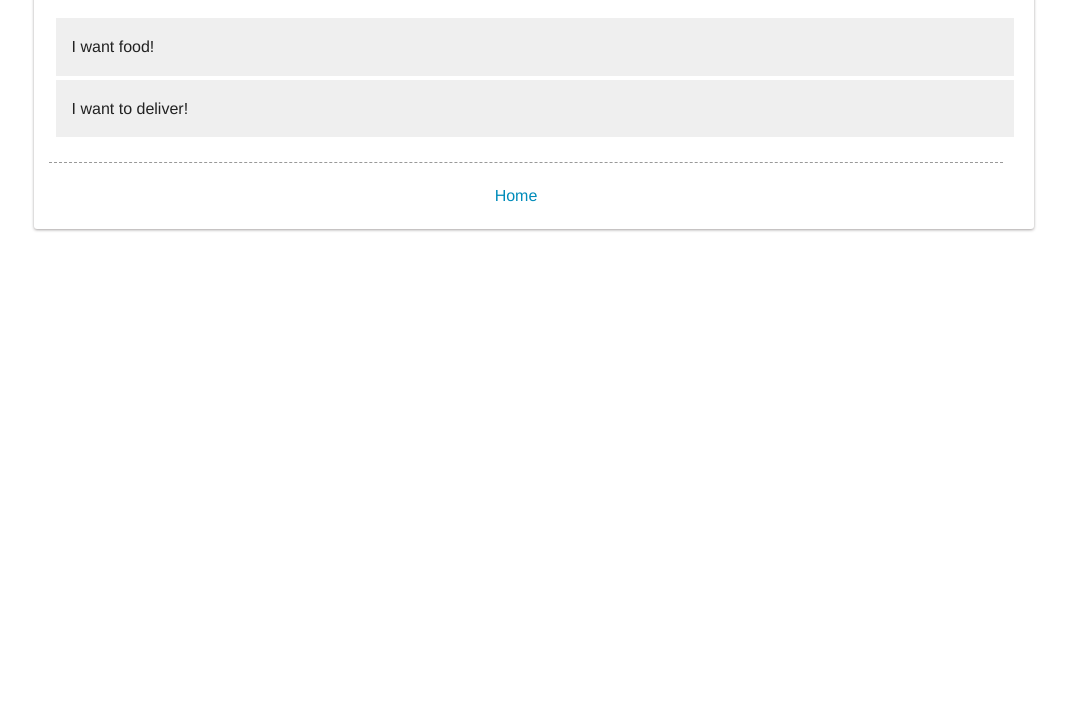
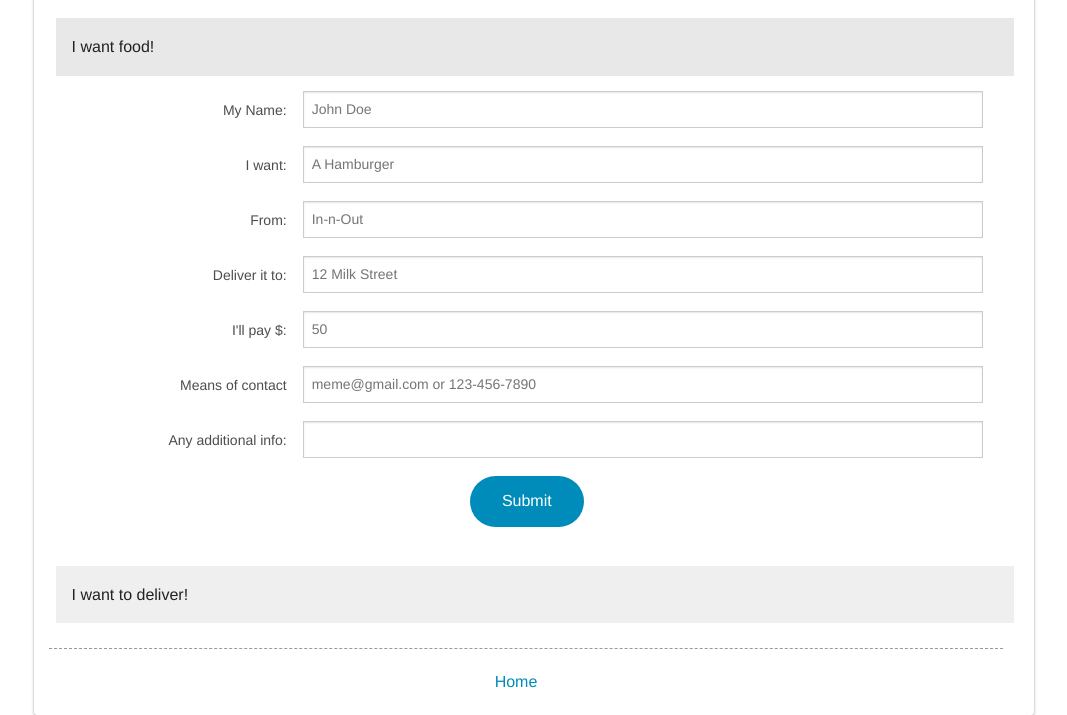
Before and after one commit to richardmin/Munchti.me, a Flask app: page / in a window 1280 px wide, after a click on "I want food!". Shown: the part 89-804 px from the top of the page, without its empty margins (106-1173 px from the left). Before the commit the page ends 321 px from the top, so only its background shows below. Run offline with Flask 2, Linux system fonts and the light colour scheme; data comes from the database, SQL or seed files in the repository; both versions use the stored data as it was after the commit; parts of the project's set-up code (start-up, migrations or seed data) failed here and were passed over.

Commit message:
Trying to get it to work for others

```diff
--- a/app/templates/base.html
+++ b/app/templates/base.html
@@ -13,7 +13,10 @@
 	<h2> herp </h2> -->
 {% block content %} {% endblock %}
     <script src="{{ url_for('static', filename='js/vendor/jquery.js') }}"></script>
+    <script src="{{ url_for('static', filename='js/app.js') }}"></script>
+    <script src="{{ url_for('static', filename='js/home.js') }}"></script>
     <script src="{{ url_for('static', filename='js/foundation.min.js') }}"></script>
     <script src="{{ url_for('static', filename='js/foundation/foundation.accordion.js') }}"></script>
+    <script>$(document).foundation();</script>
 </body>
 </html>
--- a/app/templates/index.html
+++ b/app/templates/index.html
@@ -18,77 +18,104 @@
         <li class="accordion-navigation">
           <a href="#panel2a">I want food! </a>
           <div id="panel2a" class="content">
-              <form>
+            <form id="orderForm">
               <div class="row">
                 <div class="9 columns">
-
+                  <div class="row">
+                    <div class="small-3 columns">
+                      <label for="right-label" class="right inline">My Name:</label>
+                    </div>
+                    <div class="small-9 columns">
+                      <input type="text" id="right-label" name="name" placeholder="John Doe" >
+                    </div>
+                  </div>
                   <div class="row">
                     <div class="small-3 columns">
                       <label for="right-label" class="right inline">I want:</label>
                     </div>
                     <div class="small-9 columns">
-                        <input type="text" id="right-label" name="food" id="food" placeholder="a hamburger from In-n-Out">
+                      <input type="text" id="right-label" name="food" placeholder="A Hamburger">
+                    </div>
+                  </div>
+                  <div class="row">
+                    <div class="small-3 columns">
+                      <label for="right-label" class="right inline">From:</label>
+                    </div>
+                    <div class="small-9 columns">
+                      <input type="text" id="right-label" name="source" placeholder="In-n-Out">
+                    </div>
+                  </div>
+                  <div class="row">
+                    <div class="small-3 columns">
+                      <label for="right-label" class="right inline">Deliver it to:</label>
+                    </div>
+                    <div class="small-9 columns">
+                      <input type="text" id="right-label" name="destination" placeholder="12 Milk Street">
+                    </div>
+                  </div>
+                 <div class="row">
+                  <div class="small-3 columns">
+                    <label for="right-label" class="right inline">I'll pay $:</label>
+                  </div>
+                  <div class="small-9 columns">
+                   <input type="text" name="payment" placeholder="50" />
                  </div>
                </div>
 
                <div class="row">
                 <div class="small-3 columns">
-                        <label for="right-label" class="right inline">Deliver it to:</label>
+                  <label for="right-label" class="right inline">Means of contact</label>
                 </div>
                 <div class="small-9 columns">
-                        <input type="text" id="right-label" name="desination" placeholder="the library">
+                 <input type="text" name="contact" placeholder="meme@gmail.com or 123-456-7890"/>
                </div>
              </div>
-
              <div class="row">
                 <div class="small-3 columns">
-                        <label for="right-label" class="right inline">Within the next</label>
+                  <label for="right-label" class="right inline">Any additional info:</label>
                 </div>
                 <div class="small-9 columns">
-                       <select name="time">
-                         <option value="husker">hour</option>
-                         <option value="starbuck">2 hours</option>
-                         <option value="hotdog">3 hours</option>
-                         <option value="apollo">4 hours</option>
-                       </select>
+                 <input type="text" name="info"/>
+               </div
+             <div id="orderError">
              </div>
-                   </div>
-
              <div class="row">
-                    <div class="small-3 columns">
-                      <label for="right-label" class="right inline">I'll pay:</label>
-                    </div>
-                    <div class="small-9 columns">
-                     <input type="text" name="time" placeholder="$$" />
-                    </div>
-                   </div>
-
-                   <div class="row">
-                    <div class="small-3 columns">
-                      <label for="right-label" class="right inline">Name:</label>
-                    </div>
-                    <div class="small-9 columns">
-                     <input type="text" name="name" placeholder="Barack Obama"/>
-                    </div>
-                   </div>
-
-                  <div class="row">
-                    <center><a href="#" class="button round" name="submit">Submit</a></center>
+              <center><input type="submit" class="button round" type="submit"></center>
             </div>
           </div>
 
         </div>
       </form>
+      <div id="orderError">
+      </div>
     </div>
   </li>
 
   <li class="accordion-navigation">
-        <a href="#panel3a">I want to deliver!</a>
-        <div id="panel3a" class="content">
-          <div class="panel">
-            <h5>This is a regular panel.</h5>
-            <p>It has an easy to override visual style, and is appropriately subdued.</p>
-          </div>
+    <a href="#panel3a" id="ordersRequest">I want to deliver!</a>
+    <script id="ordersTemplate" type="x-tmpl-mustache">
+      {% raw %}
+        {{#items}}
+      <a class="list-group-item order" id="{{ href }}" href="#" >
+        <strong>
+          {{ topic }}
+        </strong>
+        <br>
+        <small>
+          {{ dateTime }}
+        </small>
+      </a>
+      {{/items}}
+      {{^items}}
+      <a class="list-group-item" href="#">
+        <strong>
+          Nothing here yet.
+        </strong>
+      </a>
+        {{/items}}
+      {% endraw %}
+    </script>
+    <div id="panel3a" class="nav">
     </div>
   </li>
 </ul>
@@ -102,15 +129,7 @@
     </ul>
   </div>
 </div>
-
-  <script type="text/javascript">
-          //<![CDATA[
-          $('ul#menu3').nav-bar();
-          //]]>
-        </script>
-
 </div>
 
 </div><!-- end page wrap) -->
-    <script>$(document).foundation();</script>
 {% endblock %}
--- a/app/views.py
+++ b/app/views.py
@@ -1,27 +1,33 @@
 from flask import render_template, redirect, request
-from app import app, models, db, s, delete_entry
+from app import app, models, db, s, api_manager
+from models import Post
 from .forms import CreatePostForm, PostCommentForm
-import sched, time
+import sched, time, json
 from datetime import datetime
 
-@app.route('/')
-@app.route('/home')
+@app.route('/', methods=['GET', 'POST'])
+@app.route('/home', methods=['GET', 'POST'])
 def index():
 	posts = models.Post.query.all()
 	return render_template('index.html', posts=posts)
 
-@app.route('/create_post', methods=['GET', 'POST'])
-def create():
-	form = CreatePostForm(request.form)
-	if request.method == 'POST':
-		post = models.Post(food = form.food.data, source = form.source.data, time = form.time.data, payment = form.payment.data, contact = form.contact.data,
-			info = form.info.data, name = form.name.data)
-		db.session.add(post)
-		db.session.commit()
-		s.enterabs(delete_entry, form.time.data, form.time.data)
-		return redirect('/home')
-	return render_template('create_post.html', form = form)
+
+#@app.route('/home', methods=['GET', 'POST'])
+#def create():
+#	form = CreatePostForm(request.form)
+#	if request.method == 'POST':
+#		post = models.Post(food = form.food.data, source = form.source.data, time = form.time.data, payment = form.payment.data, contact = form.contact.data,
+#			info = form.info.data, name = form.name.data)
+#		db.session.add(post)
+#		db.session.commit()
+##		s.enterabs(delete_entry, form.time.data, form.time.data)
+#		return redirect('/home')
+#	return render_template('home.html', form = form)
 
 @app.route('/static/stylesheets/style.css')
 def display():
     return app.send_static_file('style.css')
+
+###########################
+####### RESTful API #######
+###########################
```
Also changed, not shown: app/__init__.py (+14 -4 lines), app/models.py (+13 -14 lines), app.db, 5 other files. Lines whose indentation alone changed are shown as unchanged.
